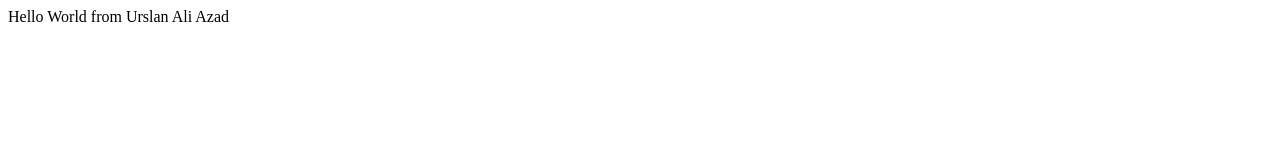
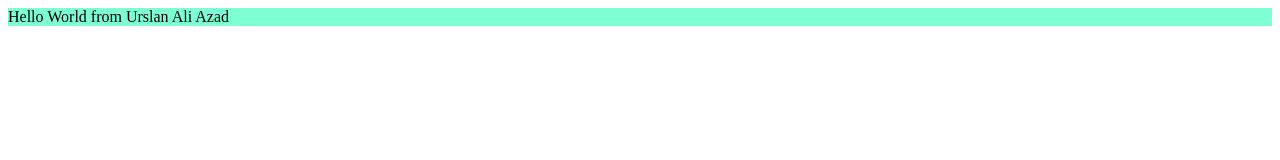
Before and after one commit to UrslanAli/BootCamp2020, a plain HTML site: page Index.html in a window 1280 px wide. Drawn offline with Linux system fonts and the light colour scheme.

Commit message:
Update Index.html

```diff
--- a/Index.html
+++ b/Index.html
@@ -3,10 +3,10 @@
 <head>
     <meta charset="UTF-8">
     <meta name="viewport" content="width=device-width, initial-scale=1.0">
-    <title>BootCamp Website</title>
+    <title style="background-color: aquamarine;">BootCamp Website</title>
 </head>
 <body>
-    <div>
+    <div style="background-color: aquamarine;">
         Hello World from Urslan Ali Azad
     </div>
 
```
